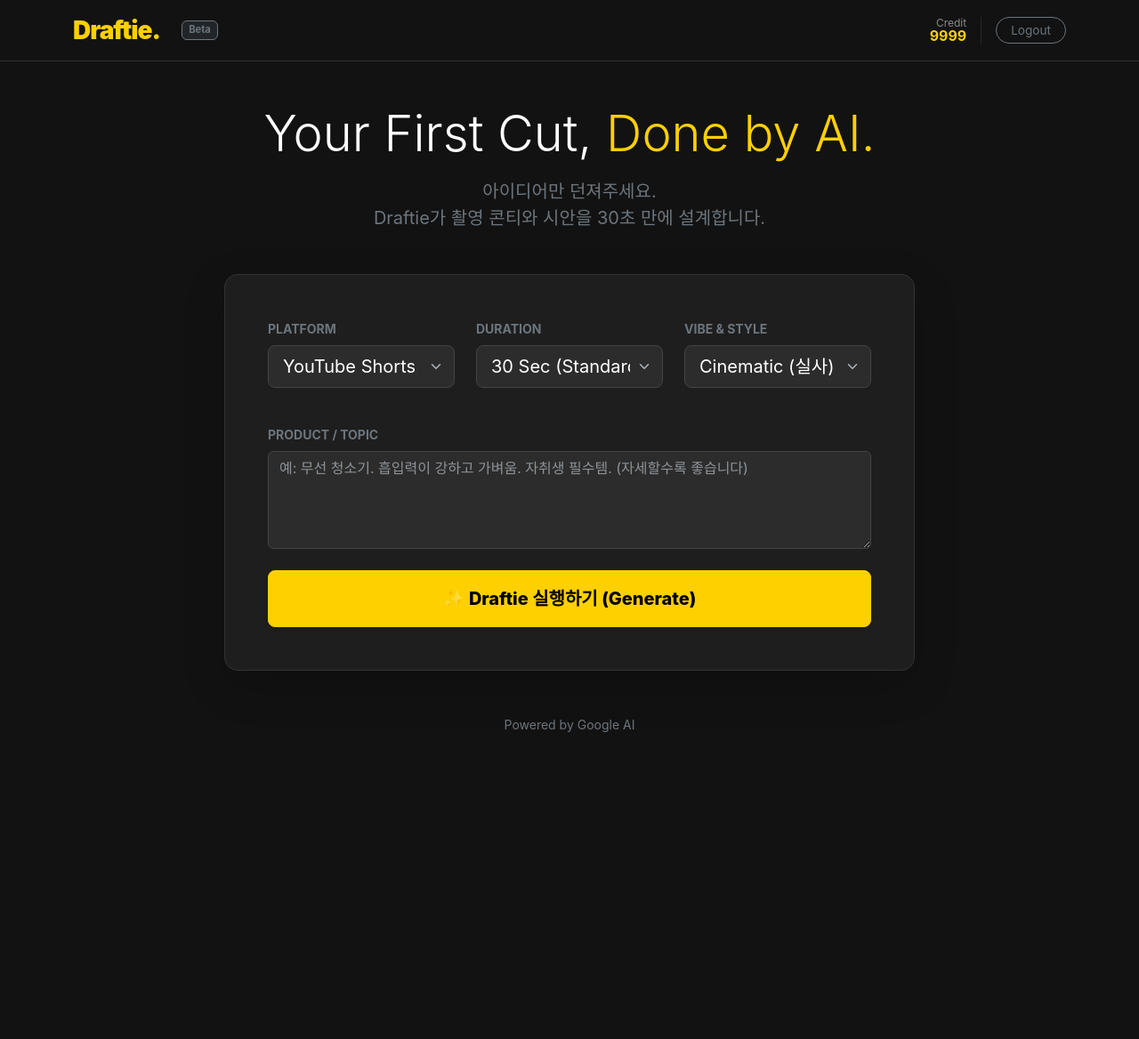
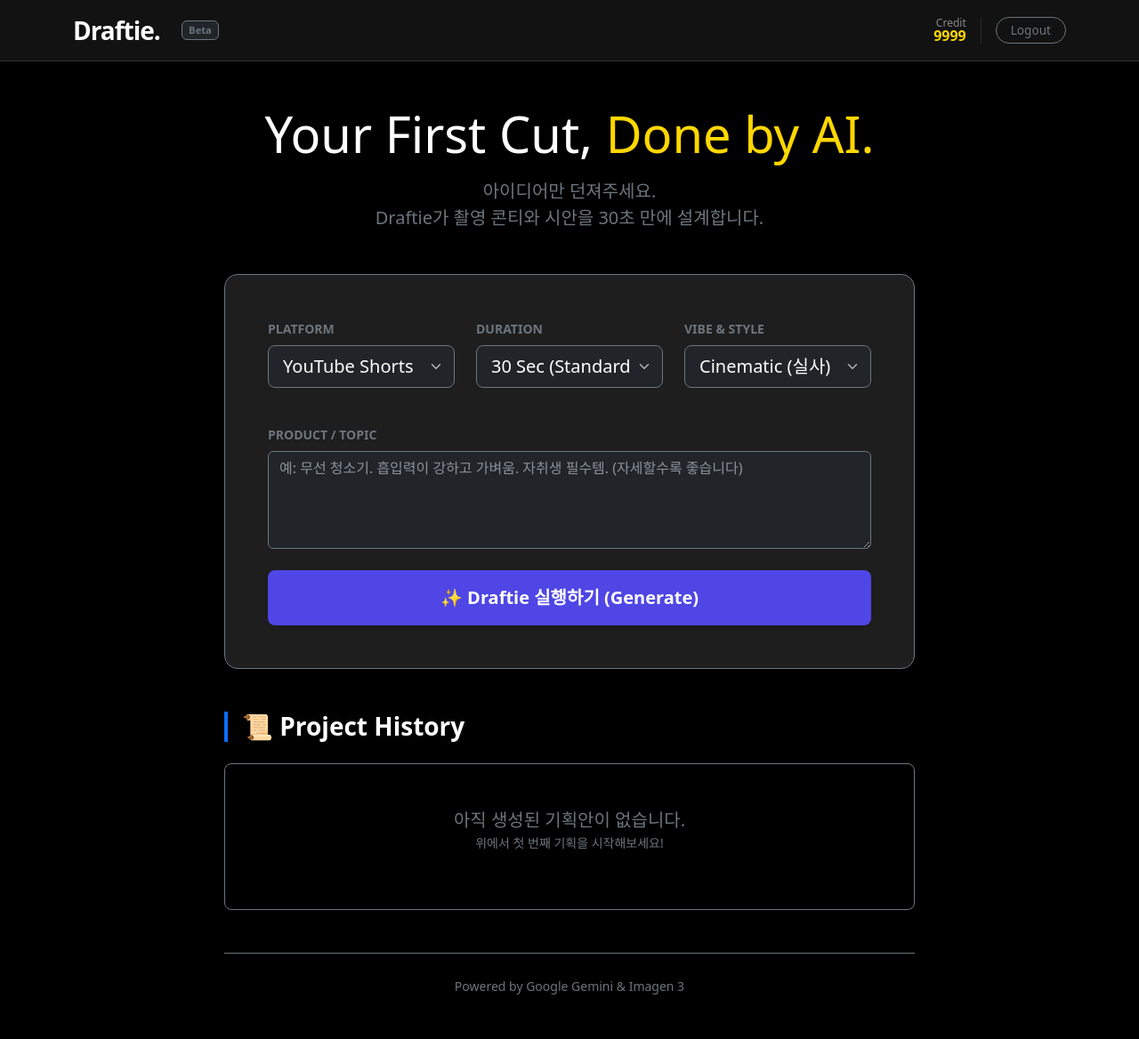
Before and after one commit to kennethahnnnn-crypto/ai-video-planner, a Flask app: template templates/index.html in a window 1280 px wide. Shown: the whole page at 89% size. Before the commit the page ends 823 px from the top, so only its background shows below. Run offline with Flask 3, Linux system fonts and the light colour scheme; the template is opened without the code that fills it: values that come from a table or form of the project are taken from there, others are empty; some web fonts are replaced.

Commit message:
Quick Fix Index Content

```diff
--- a/templates/index.html
+++ b/templates/index.html
@@ -1,11 +1,18 @@
 <!DOCTYPE html>
-<html lang="ko" data-bs-theme="dark"> <head>
+<html lang="ko" data-bs-theme="dark">
+<head>
     <meta charset="UTF-8">
     <meta name="viewport" content="width=device-width, initial-scale=1.0">
     <title>Draftie - AI Video Planner</title>
-    <link rel="icon" type="image/svg+xml" href="{{ url_for('static', filename='favicon.svg') }}">
     <link href="https://cdn.jsdelivr.net/npm/bootstrap@5.3.0/dist/css/bootstrap.min.css" rel="stylesheet">
-    <link rel="stylesheet" href="{{ url_for('static', filename='style.css') }}">
+    <style>
+        /* 커스텀 스타일 (기존 스타일 유지 + 카드 호버 효과 추가) */
+        :root { --draftie-yellow: #FFD700; }
+        body { background-color: #000000; color: #ffffff; }
+        .brand-logo { font-weight: 800; letter-spacing: -1px; color: #fff; text-decoration: none; }
+        .project-card { transition: transform 0.2s, border-color 0.2s; cursor: pointer; }
+        .project-card:hover { transform: translateY(-5px); border-color: var(--draftie-yellow) !important; }
+    </style>
 </head>
 <body>
 
@@ -22,7 +29,8 @@
                 <span class="fw-bold" style="color: var(--draftie-yellow);">{{ user.credits }}</span>
             </div>
 
-            <div class="vr text-secondary"></div> <a href="/logout" class="btn btn-outline-secondary btn-sm px-3 rounded-pill" style="font-size: 0.85rem;">
+            <div class="vr text-secondary"></div>
+            <a href="/logout" class="btn btn-outline-secondary btn-sm px-3 rounded-pill" style="font-size: 0.85rem;">
                 Logout
             </a>
         </div>
@@ -36,13 +44,13 @@
         <p class="text-secondary fs-5">아이디어만 던져주세요.<br>Draftie가 촬영 콘티와 시안을 30초 만에 설계합니다.</p>
     </div>
 
-    <div class="card shadow-lg mb-5" style="border-radius: 15px;">
+    <div class="card shadow-lg mb-5 border-secondary" style="border-radius: 15px; background-color: #1e1e1e;">
         <div class="card-body p-5">
             <form action="/generate" method="post">
                 <div class="row mb-4">
                     <div class="col-md-4 mb-3">
                         <label class="form-label text-secondary small fw-bold">PLATFORM</label>
-                        <select name="platform" class="form-select form-select-lg">
+                        <select name="platform" class="form-select form-select-lg bg-dark text-white border-secondary">
                             <option value="YouTube Shorts">YouTube Shorts</option>
                             <option value="Instagram Reels">Instagram Reels</option>
                             <option value="TikTok">TikTok</option>
@@ -50,7 +58,7 @@
                     </div>
                     <div class="col-md-4 mb-3">
                         <label class="form-label text-secondary small fw-bold">DURATION</label>
-                        <select name="duration" class="form-select form-select-lg">
+                        <select name="duration" class="form-select form-select-lg bg-dark text-white border-secondary">
                             <option value="15초">15 Sec (Short)</option>
                             <option value="30초" selected>30 Sec (Standard)</option>
                             <option value="60초">60 Sec (Long)</option>
@@ -58,7 +66,7 @@
                     </div>
                     <div class="col-md-4 mb-3">
                         <label class="form-label text-secondary small fw-bold">VIBE & STYLE</label>
-                        <select name="style" class="form-select form-select-lg">
+                        <select name="style" class="form-select form-select-lg bg-dark text-white border-secondary">
                             <option value="Cinematic">Cinematic (실사)</option>
                             <option value="Minimalist">Minimalist (깔끔)</option>
                             <option value="Dynamic & Fast">Dynamic (빠른 템포)</option>
@@ -69,11 +77,11 @@
 
                 <div class="mb-4">
                     <label class="form-label text-secondary small fw-bold">PRODUCT / TOPIC</label>
-                    <textarea name="product_desc" class="form-control" rows="4" placeholder="예: 무선 청소기. 흡입력이 강하고 가벼움. 자취생 필수템. (자세할수록 좋습니다)"></textarea>
+                    <textarea name="product_desc" class="form-control bg-dark text-white border-secondary" rows="4" placeholder="예: 무선 청소기. 흡입력이 강하고 가벼움. 자취생 필수템. (자세할수록 좋습니다)"></textarea>
                 </div>
 
                 <div class="d-grid">
-                    <button type="submit" class="btn btn-primary btn-lg py-3 rounded-3 shadow-sm">
+                    <button type="submit" class="btn btn-primary btn-lg py-3 rounded-3 shadow-sm fw-bold" style="background-color: #4F46E5; border: none;">
                         ✨ Draftie 실행하기 (Generate)
                     </button>
                 </div>
@@ -81,22 +89,52 @@
         </div>
     </div>
 
-    <div class="text-center text-secondary mb-5">
-        <small>Powered by Google AI</small>
+    <div class="mb-5">
+        <h3 class="text-white mb-4 fw-bold border-start border-4 border-primary ps-3">📜 Project History</h3>
+
+        {% if projects %}
+        <div class="row row-cols-1 row-cols-md-2 g-4">
+            {% for project in projects %}
+            <div class="col">
+                <a href="/project/{{ project.id }}" class="text-decoration-none">
+                    <div class="card h-100 shadow-sm project-card border-secondary" style="background-color: #1e1e1e;">
+                        <div class="card-body">
+                            <div class="d-flex justify-content-between align-items-center mb-2">
+                                <span class="badge bg-secondary">{{ project.platform }}</span>
+                                <small class="text-secondary">{{ project.created_at.strftime('%Y-%m-%d') }}</small>
+                            </div>
+                            <h5 class="card-title text-white text-truncate mb-1">{{ project.title }}</h5>
+                            <p class="card-text text-white-50 small">{{ project.style }} / {{ project.duration }}</p>
+                        </div>
+                    </div>
+                </a>
+            </div>
+            {% endfor %}
+        </div>
+        {% else %}
+        <div class="text-center p-5 border border-secondary border-dashed rounded-3 text-secondary">
+            <p class="mb-0 fs-5">아직 생성된 기획안이 없습니다.</p>
+            <p class="small">위에서 첫 번째 기획을 시작해보세요!</p>
+        </div>
+        {% endif %}
+    </div>
+
+    <div class="text-center text-secondary mb-5 pt-4 border-top border-secondary">
+        <small>Powered by Google Gemini & Imagen 3</small>
     </div>
 
 </div>
 
-<div id="loadingOverlay" style="display:none; position:fixed; top:0; left:0; width:100%; height:100%; z-index:9999; text-align:center; padding-top:20vh;">
+<div id="loadingOverlay" style="display:none; position:fixed; top:0; left:0; width:100%; height:100%; z-index:9999; text-align:center; padding-top:20vh; background-color: rgba(0,0,0,0.85); backdrop-filter: blur(5px);">
     <div class="spinner-border" style="width: 3rem; height: 3rem; color: var(--draftie-yellow);" role="status">
         <span class="visually-hidden">Loading...</span>
     </div>
     <h3 class="text-white mt-4 fw-bold">Draftie is working...</h3>
 
     <div class="mt-3 text-white-50">
-        <p class="fs-5">고퀄리티 이미지를 한 땀 한 땀 그리고 있습니다. 🎨</p>
-        <p class="small text-danger fw-bold bg-dark d-inline-block px-3 py-1 rounded">
-            ⚠️ 최대 5분 정도 소요될 수 있습니다. 창을 닫지 말고 기다려주세요!
+        <p class="fs-5">AI가 시나리오를 쓰고 이미지를 그리고 있습니다. 🎨</p>
+        <p class="small text-danger fw-bold d-inline-block px-3 py-1 rounded" style="background: rgba(255,0,0,0.1);">
+            ⚠️ 창을 닫지 말고 잠시만 기다려주세요! (약 30~60초)
         </p>
     </div>
 </div>
```
